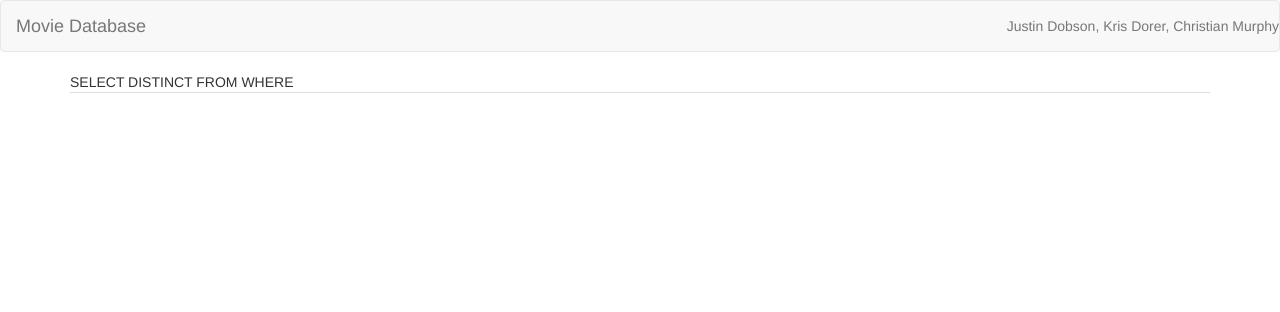
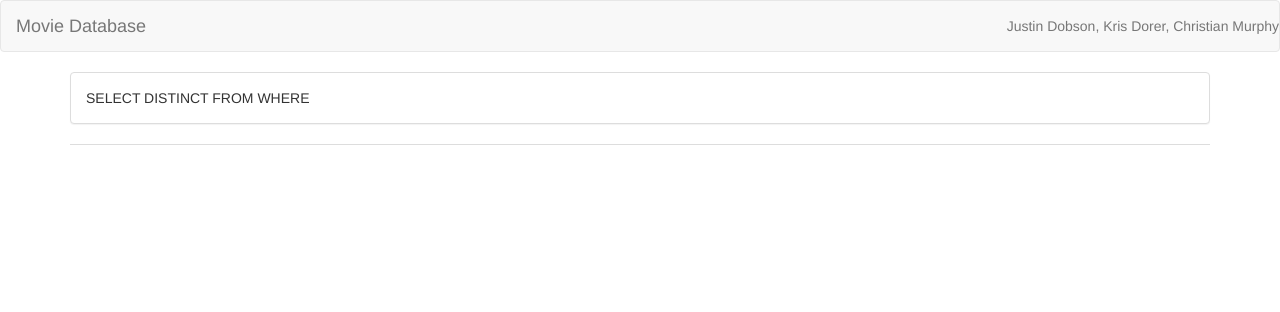
Before and after one commit to ChristianMurphy/movie-database, a PHP site: page /results.php in a window 1280 px wide. Shown: the top 312 px of the page. Run offline with PHP 8.4, Linux system fonts and the light colour scheme; data that the repository does not hold is empty; some libraries are stand-ins or nearby versions.

Commit message:
adding panel for displaying queries

```diff
--- a/php/results.php
+++ b/php/results.php
@@ -49,7 +49,7 @@ $con=mysqli_connect("localhost","root","root","movies");
 $Query = "SELECT DISTINCT " . return_attributes($_POST["return-type"], $_POST["param-type"]) . " FROM " . tables($_POST["return-type"], $_POST["param-type"]) . " WHERE " . select($_POST["return-type"], $_POST["param-type"], $_POST["param-value"]);;
 $Type = "";
 
-echo $Query . "<br>";
+echo "<div class='panel panel-default'><div class='panel-body'>" . $Query . "</div></div>";
 
 $result = mysqli_query($con, $Query);
 
```
